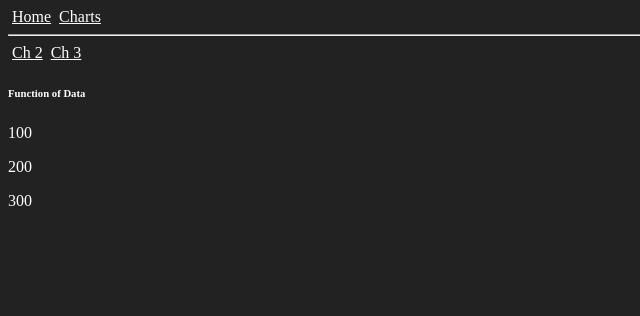
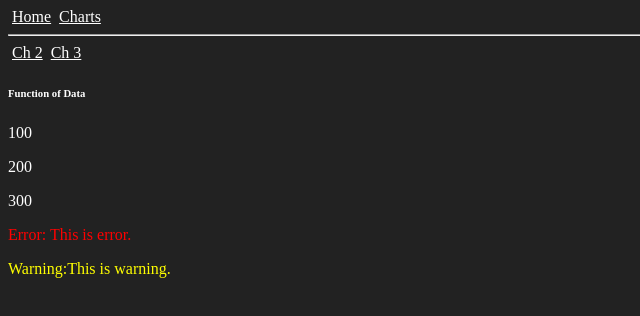
Before and after one commit to gmkhussain/vue-charts, a Vue app: page /ch3 in a window 1280 px wide. Shown: the top 316 px of the page, without its empty margins (0-640 px from the left). Built offline with nearby package versions, Linux system fonts and the light colour scheme.

Commit message:
Function of Data

```diff
--- a/src/views/frontend/pages/Charts/Ch3.vue
+++ b/src/views/frontend/pages/Charts/Ch3.vue
@@ -4,6 +4,10 @@
     <p></p>
     <p></p>
     <p></p>
+
+    <p>Error: This is error.</p>
+    <p>Warning:This is warning.</p>
+
   </div>
 </template>
 
@@ -13,6 +17,9 @@ import * as d3 from 'd3'
 export default {
     name: "Ch3",
     mounted() {
+
+
+        // Function of Data
         var data = [100, 200, 300];
         var paragraph = d3.select("body")
                 .selectAll("p")
@@ -26,6 +33,23 @@ export default {
                 });
 
             console.log(paragraph);
+
+
+
+        // Dynamic Properties
+        d3.selectAll("p").style("color", function(d, i) {
+            var text = this.innerText;
+
+            console.log(i); // i never used..
+
+            if (text.indexOf("Error") >= 0) {
+                return "red";
+            } else if (text.indexOf("Warning") >= 0) {
+                return "yellow";
+            }
+        });
+
+
     }
 }
 </script>
```
